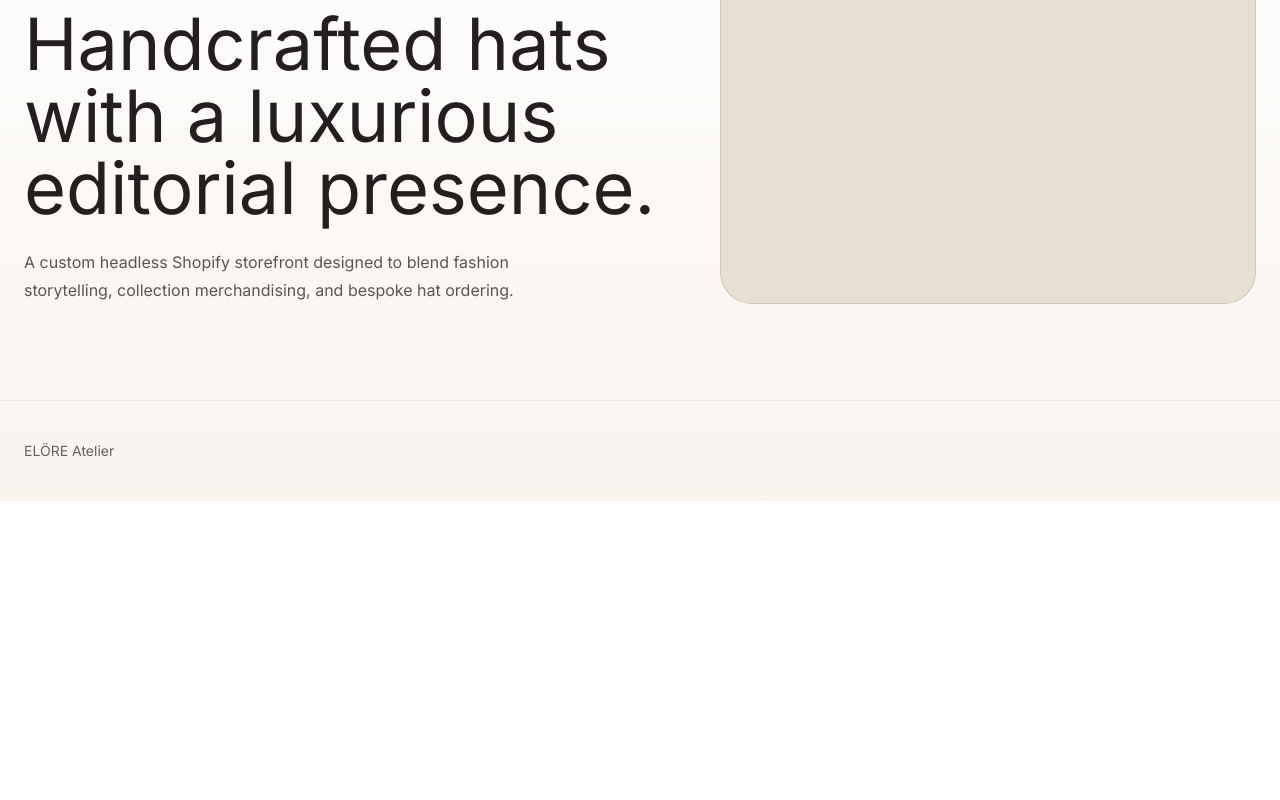
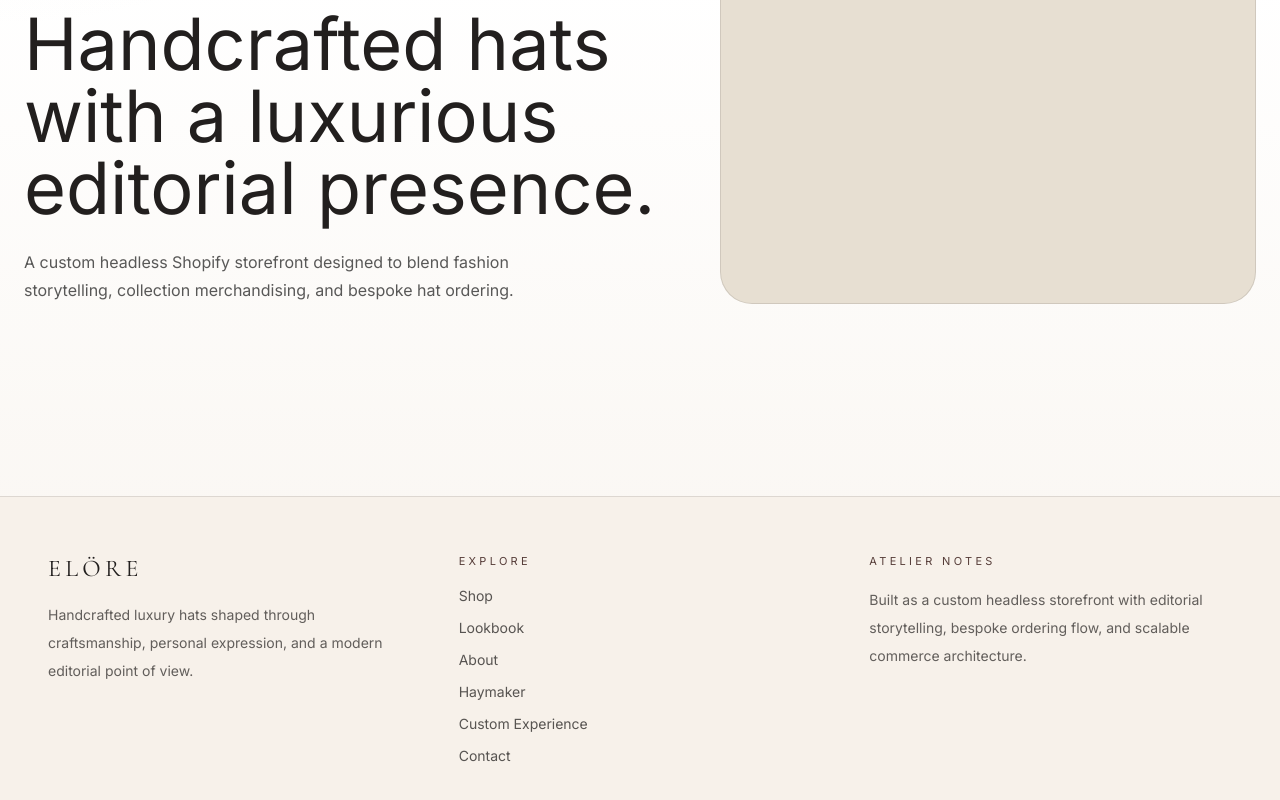
Before and after one commit to caliphsafe/elore-atelier, a Next.js app: page / in a window 1280 px wide. Shown: the part 530-1330 px from the top of the page. Before the commit the page ends 1031 px from the top, so only its background shows below. Built offline with nearby package versions, Linux system fonts and the light colour scheme.

Commit message:
Refactor SiteFooter component with new layout and content

```diff
--- a/components/site-footer.tsx
+++ b/components/site-footer.tsx
@@ -1,8 +1,42 @@
+import Link from "next/link";
+
 export function SiteFooter() {
   return (
-    <footer className="border-t border-black/5 px-6 py-10">
-      <div className="mx-auto max-w-7xl text-sm text-black/60">
-        ELÖRE Atelier
+    <footer className="mt-24 border-t thin-border bg-[#f7f1ea]">
+      <div className="editorial-container grid gap-12 px-5 py-14 md:grid-cols-3 md:px-8 lg:px-12">
+        <div>
+          <p className="serif-display text-2xl tracking-[0.18em] text-brand-ink">
+            ELÖRE
+          </p>
+          <p className="mt-4 max-w-sm text-sm leading-7 text-brand-ink/70">
+            Handcrafted luxury hats shaped through craftsmanship, personal expression,
+            and a modern editorial point of view.
+          </p>
+        </div>
+
+        <div>
+          <p className="text-[11px] uppercase tracking-[0.3em] text-brand-mocha">
+            Explore
+          </p>
+          <div className="mt-4 flex flex-col gap-3 text-sm text-brand-ink/75">
+            <Link href="/shop">Shop</Link>
+            <Link href="/lookbook">Lookbook</Link>
+            <Link href="/about">About</Link>
+            <Link href="/haymaker">Haymaker</Link>
+            <Link href="/custom">Custom Experience</Link>
+            <Link href="/contact">Contact</Link>
+          </div>
+        </div>
+
+        <div>
+          <p className="text-[11px] uppercase tracking-[0.3em] text-brand-mocha">
+            Atelier Notes
+          </p>
+          <p className="mt-4 max-w-sm text-sm leading-7 text-brand-ink/70">
+            Built as a custom headless storefront with editorial storytelling,
+            bespoke ordering flow, and scalable commerce architecture.
+          </p>
+        </div>
       </div>
     </footer>
   );
```
